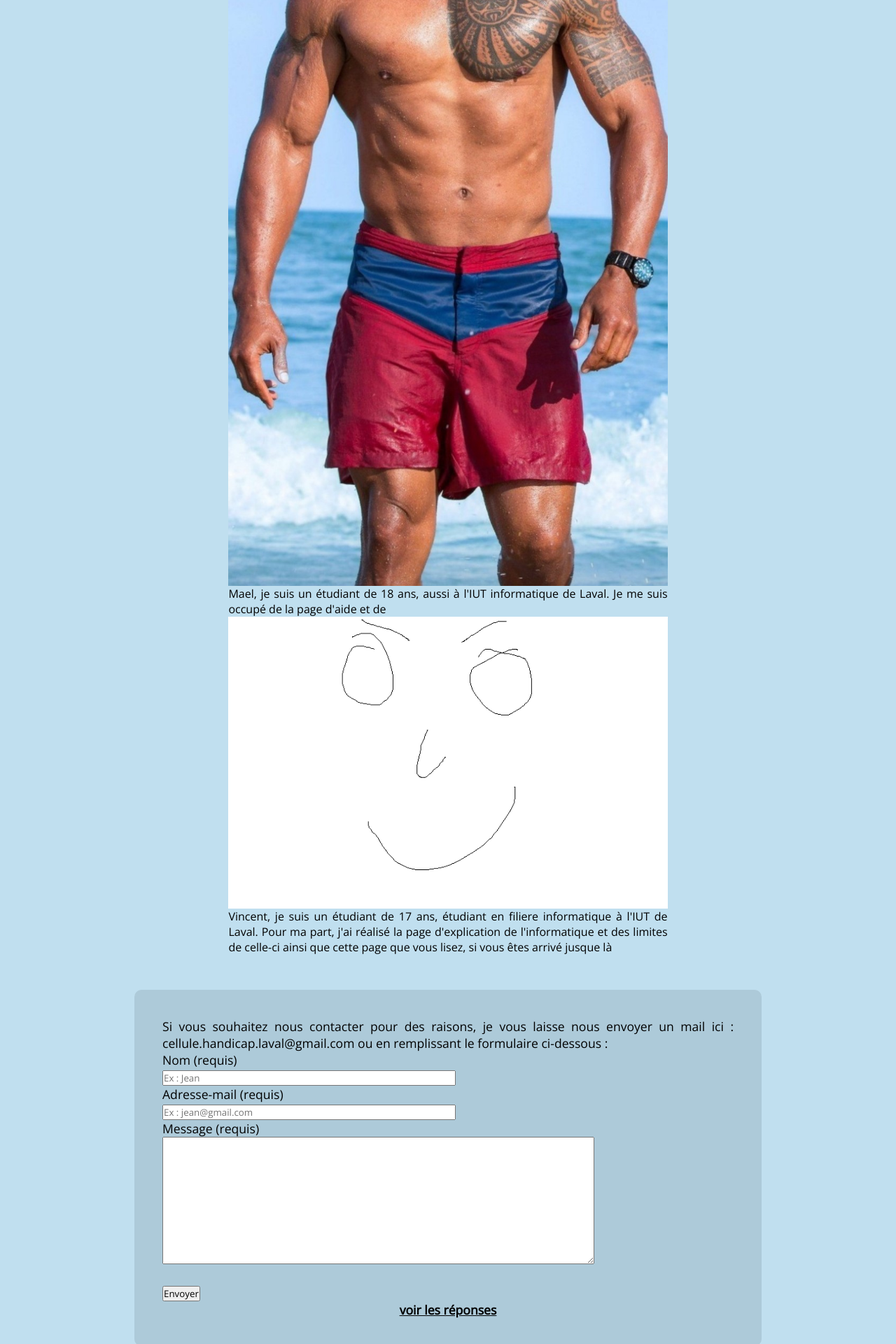
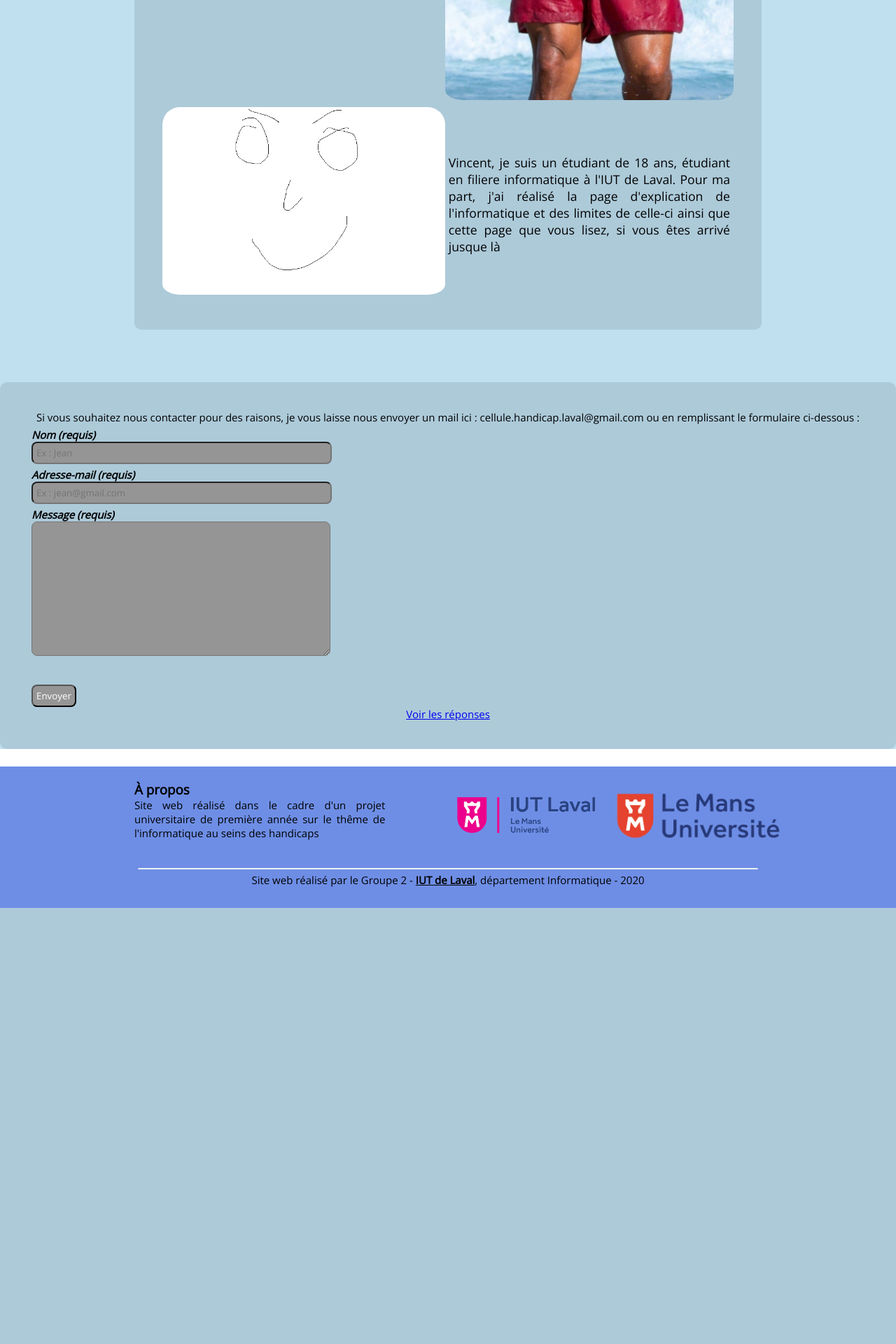
Before and after one commit to LennyLouis/ProjetTutoreS12020, a PHP site: page /contact.html in a window 1280 px wide. Shown: the part 1800-3720 px from the top of the page at 70% size. After the commit the page ends 3097 px from the top, so only its background shows below. Run offline with PHP 8.4, Linux system fonts and the light colour scheme.

Commit message:
Page CSS et responsive dans Contact

```diff
--- a/contact.html
+++ b/contact.html
@@ -21,7 +21,7 @@
 
     <meta name="author" content="Lenny LOUIS, Vincent DIRIBARNE, Mael LE ROUX">
 
-    <title>InfoDicap - Qu'est-ce que c'est ?</title>
+    <title>InfoDicap - Contact </title>
 
     <link rel="stylesheet" href="/css/main.css">
     <link href="https://fonts.googleapis.com/css?family=Open+Sans" rel="stylesheet">
@@ -71,51 +71,42 @@
             </section>
             <section class="blockpage">
                 <p> Nous sommes 3 étudiants à l'IUT de Laval dans le Departement Informatique et nous avons conçu ce site internet dans la cadre de notre Projet Tutoré. Il a pour thème, l'informatique dans les handicaps. Plus precisement, notre site et poster,
-                    que vous pouvez retrouver en <a href="poster.html" class="lien1"> cliquant ici, </a> sont sur les handicaps cognitifs</p>
+                    que vous pouvez retrouver en <a href="poster.html" class="lien1"> cliquant ici</a>, sont sur les handicaps cognitifs</p>
             </section>
-            <h2 class="soustitre"> Petite Presentation </h2>
-            <div class="container grille3">
-                <img src="/img/visages/Lenny.png" alt="Photo de Lenny" style="grid-row: 1;">
-                <div class="overlay">
-                    <div class="texte"> Lenny, je suis un étudiant de 18 ans, à l'IUT informatique de Laval. Je me suis occupé de réaliser notre magnifique page d'accueil, ainsi que une autre page </div>
-                </div>
-
-                <img src="/img/visages/Mael.png" alt="Photo de Mael" style="grid-row: 2;">
-                <div class="overlay">
-                    <div class="texte"> Mael, je suis un étudiant de 18 ans, aussi à l'IUT informatique de Laval. Je me suis occupé de la page d'aide et de </div>
-                </div>
-
-                <img src="/img/visages/Vincent.png" alt="Photo de Vincent" style="grid-row: 3;">
-                <div class="overlay">
-                    <div class="texte"> Vincent, je suis un étudiant de 17 ans, étudiant en filiere informatique à l'IUT de Laval. Pour ma part, j'ai réalisé la page d'explication de l'informatique et des limites de celle-ci ainsi que cette page que vous lisez, si vous êtes
-                        arrivé jusque là </div>
-                </div>
-
+            <h2 class="soustitre"> Petite Presentation ! </h2>
+            <section class="blockpage">
+                <img src="/img/visages/Lenny.png" alt="Photo de Lenny" class="c1 r1">
+                <p class="c2 r1"> Lenny, je suis un étudiant de 18 ans, à l'IUT informatique de Laval. Je me suis occupé de réaliser notre magnifique page d'accueil, ainsi que la mise en forme du site </p>
+                <img src="/img/visages/Mael.png" alt="Photo de Mael" class="c2 r2">
+                <p class="c1 r2"> Mael, je suis un étudiant de 19 ans, aussi à l'IUT informatique de Laval. Je me suis occupé de la page d'aide et de notre magnifique page de source </p>
+                <img src="/img/visages/Vincent.png" alt="Photo de Vincent" class="c1 r3">
+                <p class="c2 r3"> Vincent, je suis un étudiant de 18 ans, étudiant en filiere informatique à l'IUT de Laval. Pour ma part, j'ai réalisé la page d'explication de l'informatique et des limites de celle-ci ainsi que cette page que vous lisez, si vous êtes
+                    arrivé jusque là </p>
+            </section>
         </div>
 
         <section class="blockpage">
-                <p> Si vous souhaitez nous contacter pour des raisons, je vous laisse nous envoyer un mail ici : <span class="gras"> cellule.handicap.laval@gmail.com </span> ou en remplissant le formulaire ci-dessous :</p>
-                <form method="post" action="formulaire.php" class="formu">
+            <p class="text"> Si vous souhaitez nous contacter pour des raisons, je vous laisse nous envoyer un mail ici : <span class="gras"> cellule.handicap.laval@gmail.com </span> ou en remplissant le formulaire ci-dessous :</p>
+            <form method="post" action="formulaire.php">
                 <p class="nom">
-                        <label for="nom"> <span class="gras"> Nom </span> (requis) </br> </label>
+                    <label for="nom"> Nom (requis) </br> </label>
                     <input type="text" name="nom" placeholder="Ex : Jean" required size="50" maxlength="30">
                 </p>
                 <p class="mail">
-                        <label for="mail"> <span class="gras"> Adresse-mail </span> (requis) </br> </label>
+                    <label for="mail"> Adresse-mail (requis) </br> </label>
                     <input type="text" name="mail" placeholder="Ex : jean@gmail.com" required size="50" maxlength="100">
                 </p>
                 <p class="message">
-                        <label for="message"> <span class="gras"> Message </span> (requis) </br> </label>
-                        <textarea type="text" name="message" required rows="10" cols="75"> </textarea>
+                    <label for="message">  Message (requis) </br> </label>
+                    <textarea type="text" name="message" required rows="10" cols="50"> </textarea>
                 </p>
                 <input type="number" name="indicator" value="1" style="visibility: hidden">
                 <p>
                     <input type="submit" value="Envoyer" />
                 </p>
             </form>
-                <p style="text-align: center;"><a href="/form/">voir les réponses</a></p>
+            <p style="text-align: center;"> <a href="/form/">Voir les réponses</a></p>
         </section>
-        </div>
     </main>
 
     <footer>
--- a/css/main.css
+++ b/css/main.css
@@ -222,6 +222,8 @@ section.blockpage h2 {
 
 section.blockpage p {
     margin: auto;
+    padding-right: 5px;
+    padding-left: 5px;
 }
 
 .lienparent {
@@ -246,9 +248,19 @@ section.text p {
     text-align: center;
 }
 
+.blockpage form p {
+    padding-top: 5px;
+    font-weight: bold;
+    font-style: italic;
+}
 
-/* .blockpage form {
-} */
+input,
+textarea {
+    background-color: rgb(149, 149, 149);
+    color: white;
+    padding: 5px;
+    border-radius: 8px;
+}
 
 table,
 th,
```
Lines whose indentation alone changed are shown as unchanged.
